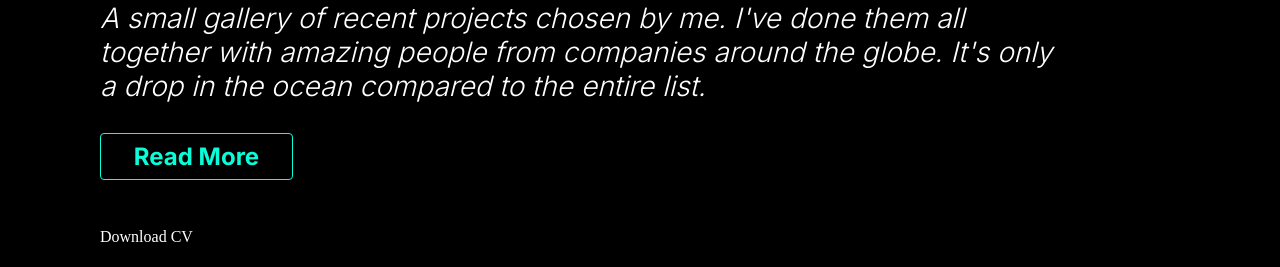
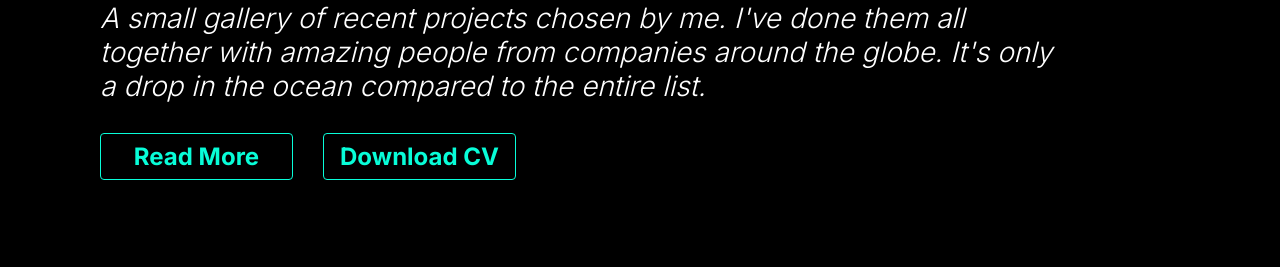
Before and after one commit to TheDa21crj/Portfolio, a React (Vite) app: page / in a window 1280 px wide. Shown: the part 900-1167 px from the top of the page. Built offline with nearby package versions, Linux system fonts and the light colour scheme.

Commit message:
Update Bio.module.css

```diff
--- a/src/Components/Home/Css/Bio.module.css
+++ b/src/Components/Home/Css/Bio.module.css
@@ -1,4 +1,4 @@
-@import url('https://fonts.googleapis.com/css2?family=Inter:wght@700&display=swap');
+@import url("https://fonts.googleapis.com/css2?family=Inter:wght@700&display=swap");
 
 .mDiv {
   margin-top: -18px;
@@ -10,17 +10,17 @@
 }
 
 .pTagMain {
-    font-family: 'Inter', sans-serif;
+  font-family: "Inter", sans-serif;
   font-style: normal;
   font-weight: 700;
   font-size: 80px;
   line-height: 97px;
-    color: #FD2155;
+  color: #fd2155;
   margin-bottom: 24px;
 }
 
 .desPTag {
-    font-family: 'Inter', sans-serif;
+  font-family: "Inter", sans-serif;
   font-style: italic;
   font-weight: 300;
   font-size: 28px;
@@ -29,18 +29,44 @@
   margin-bottom: 30px;
 }
 
+.BtnPDiv {
+  display: flex;
+  align-items: center;
+  margin-bottom: 48px;
+}
+
 .ReadMore {
   text-align: center;
   width: 193px;
   height: 47px;
-    border: 1px solid #08FDD8;
+  border: 1px solid #08fdd8;
   border-radius: 4px;
-    font-family: 'Inter', sans-serif;
+  font-family: "Inter", sans-serif;
   font-style: normal;
   font-weight: 700;
   font-size: 24px;
   line-height: 29px;
   background-color: transparent;
-    color: #08FDD8;
-    margin-bottom: 48px;
+  color: #08fdd8;
+  /* margin-bottom: 48px; */
 }
+
+.downloadtext {
+  display: flex;
+  justify-content: center;
+  align-items: center;
+  margin-left: 30px;
+  text-align: center;
+  width: 193px;
+  height: 47px;
+  border: 1px solid #08fdd8;
+  border-radius: 4px;
+  font-family: "Inter", sans-serif;
+  font-style: normal;
+  font-weight: 700;
+  font-size: 24px;
+  line-height: 29px;
+  background-color: transparent;
+  color: #08fdd8;
+  /* margin-bottom: 48px; */
+}
```
Lines whose indentation alone changed are shown as unchanged.
